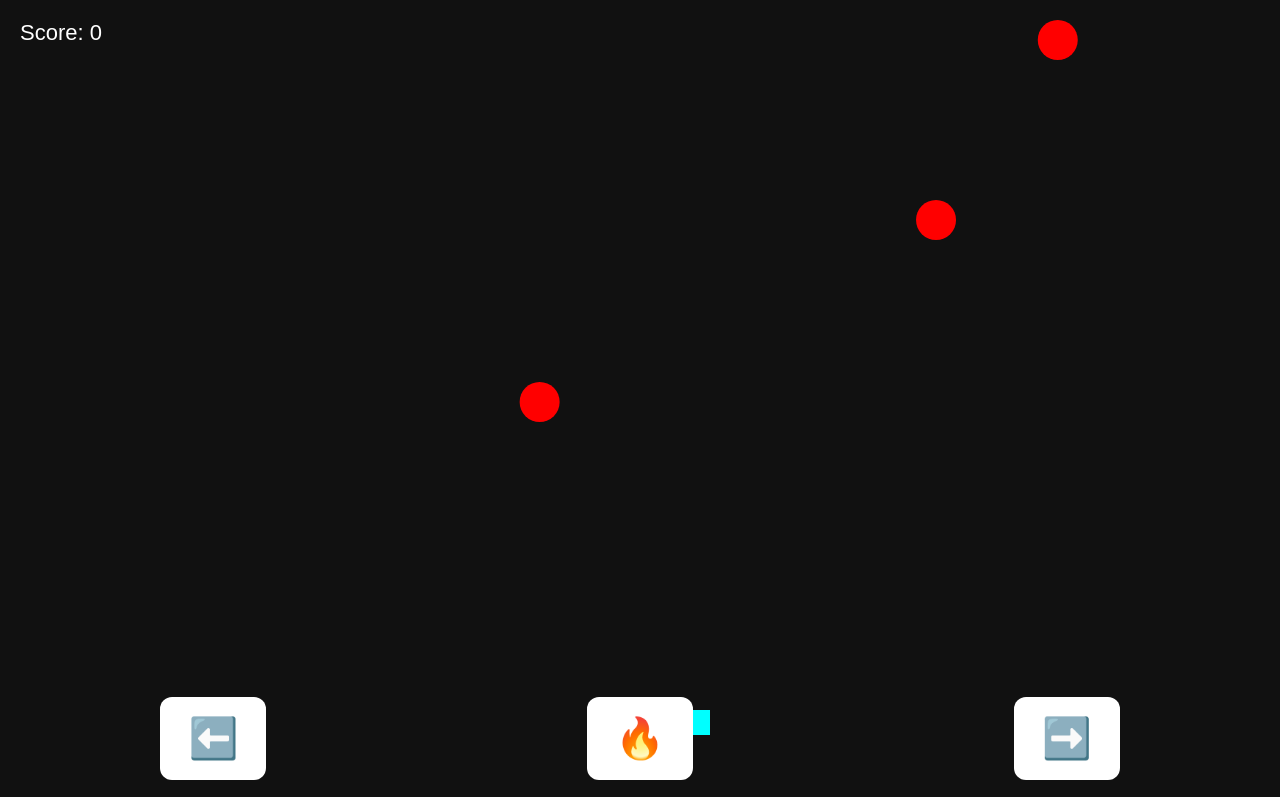
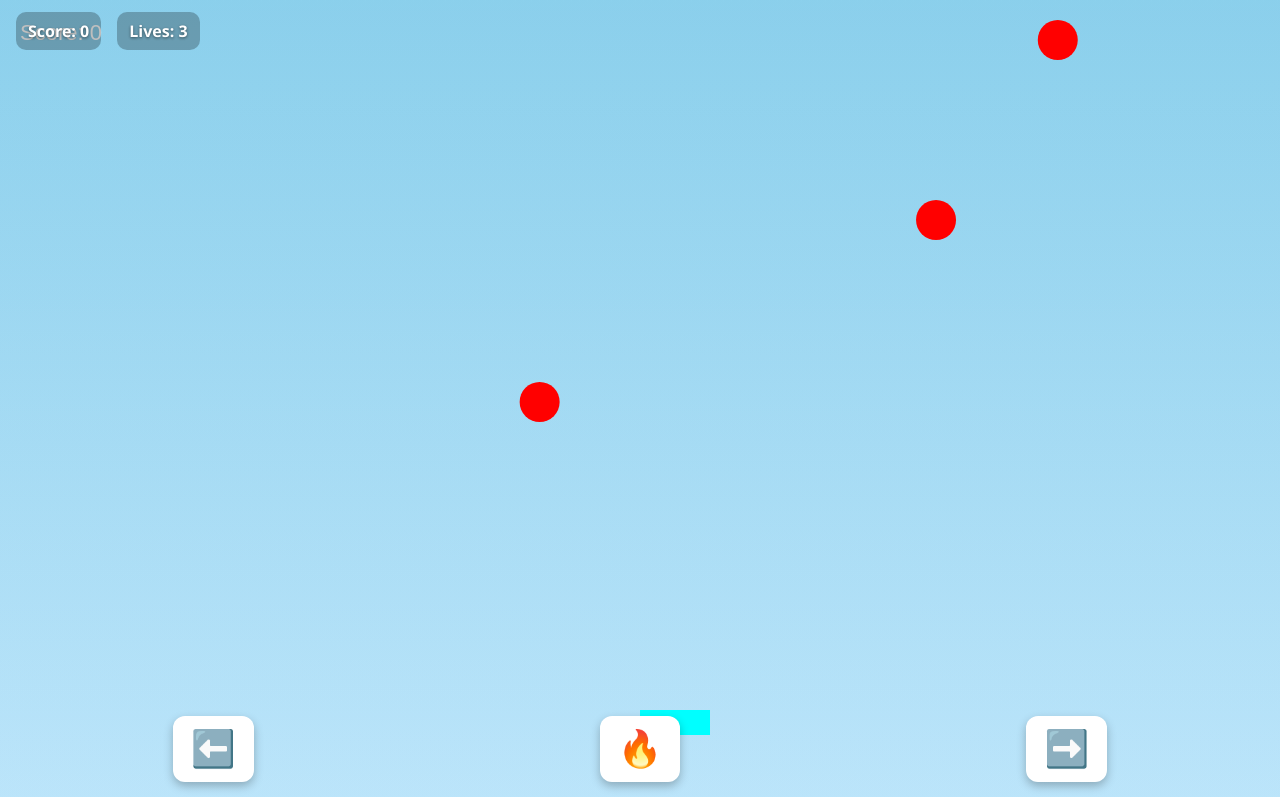
Before and after one commit to jsubodh06/SpaceShooter, a plain HTML site: page index.html in a window 1280 px wide. Shown: the top 797 px of the page. Drawn offline with Linux system fonts and the light colour scheme.

Commit message:
Refactor CSS for improved layout and styling

```diff
--- a/style.css
+++ b/style.css
@@ -1,28 +1,90 @@
-html, body {
-    margin: 0;
-    padding: 0;
+/* Basic reset */
+* { box-sizing: border-box; margin: 0; padding: 0; }
+html,body { height: 100%; }
+
+body {
+  font-family: "Segoe UI", Roboto, Arial, sans-serif;
+  background: linear-gradient(#87CEEB 0%, #bfe9ff 100%); /* sky */
   overflow: hidden;
+  touch-action: none; /* important for mobile controls */
 }
 
+/* Canvas fills viewport */
 #gameCanvas {
-    background: #111;
   display: block;
+  width: 100%;
+  height: 100%;
+  background: linear-gradient(to bottom, rgba(255,255,255,0.03), rgba(0,0,0,0.02));
 }
 
+/* Top UI (score + lives) */
+#uiTop {
+  position: fixed;
+  left: 16px;
+  top: 12px;
+  display: flex;
+  gap: 16px;
+  z-index: 30;
+  color: #ffffff;
+  text-shadow: 0 1px 3px rgba(0,0,0,0.5);
+}
+#scoreBox, #livesBox {
+  background: rgba(0,0,0,0.25);
+  padding: 8px 12px;
+  border-radius: 10px;
+  font-weight: 600;
+}
+
+/* Controls at bottom */
 #controls {
   position: fixed;
-    bottom: 20px;
+  bottom: 18px;
   width: 100%;
   display: flex;
   justify-content: space-around;
+  align-items: center;
+  z-index: 30;
   pointer-events: auto;
 }
-
 #controls button {
-    font-size: 40px;
-    padding: 18px 28px;
-    background: white;
+  background: #ffffff;
   border: none;
   border-radius: 12px;
+  box-shadow: 0 4px 10px rgba(0,0,0,0.25);
+  padding: 12px 18px;
+  font-size: 36px;
+  cursor: pointer;
+  user-select: none;
+  -webkit-user-select: none;
+}
+#controls button:active { transform: translateY(2px); }
+
+/* Overlay for Game Over */
+#overlay {
+  position: fixed;
+  inset: 0;
+  display: grid;
+  place-items: center;
+  background: rgba(0,0,0,0.5);
+  z-index: 60;
+}
+#overlay.hidden { display: none; }
+#overlayContent {
+  background: #fff;
+  padding: 26px 28px;
+  border-radius: 14px;
+  text-align: center;
+  width: min(380px, 92%);
+  box-shadow: 0 12px 30px rgba(0,0,0,0.25);
+}
+#overlayContent h1 { margin-bottom: 12px; color: #333; }
+#overlayContent p { margin-bottom: 18px; color: #555; font-weight: 600; }
+#overlayContent button {
+  background: #ff6b6b;
+  color: white;
+  border: none;
+  padding: 10px 18px;
+  font-size: 18px;
+  border-radius: 10px;
   cursor: pointer;
 }
```
Lines whose indentation alone changed are shown as unchanged.
